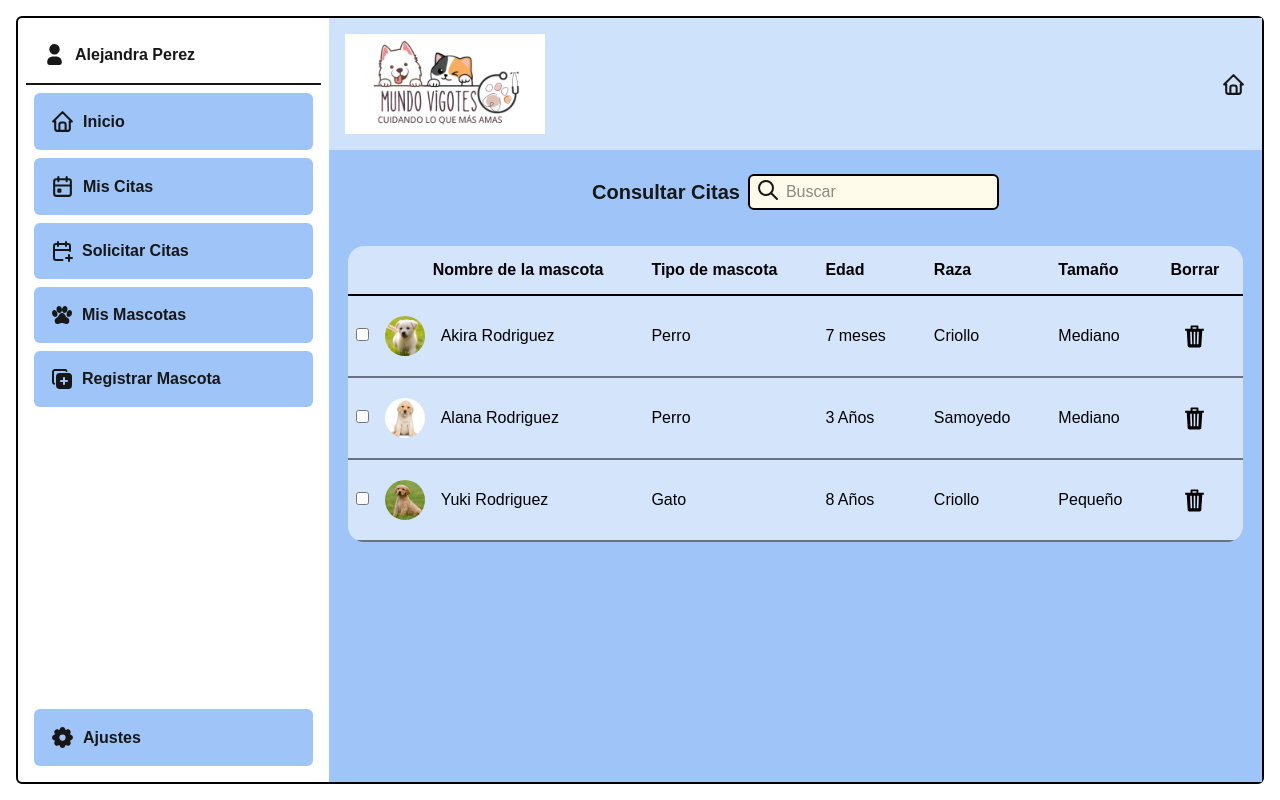
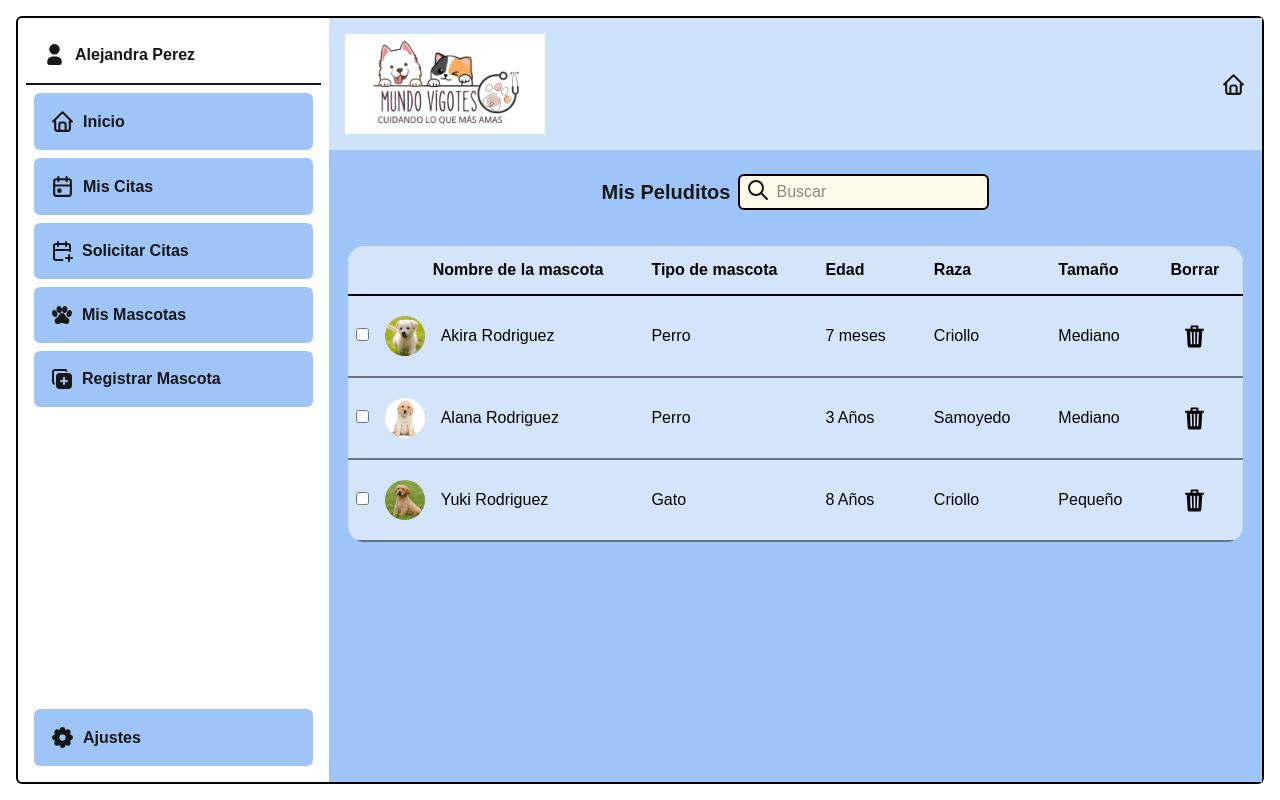
Before and after one commit to andersonP-R/pets-app, a Next.js app: page /dashboard/mis-mascotas in a window 1280 px wide. Built offline with nearby package versions, Linux system fonts and the light colour scheme.

Commit message:
upd mis mascotas page

```diff
--- a/src/app/dashboard/mis-mascotas/page.tsx
+++ b/src/app/dashboard/mis-mascotas/page.tsx
@@ -7,7 +7,7 @@ export default function MisMascotasPage() {
   return (
     <>
       <div className="flex justify-center items-center p-4 gap-2 mb-5">
-        <h1 className="font-bold text-xl">Consultar Citas</h1>
+        <h1 className="font-bold text-xl">Mis Peluditos</h1>
         <div className="relative">
           <input
             type="text"
```
